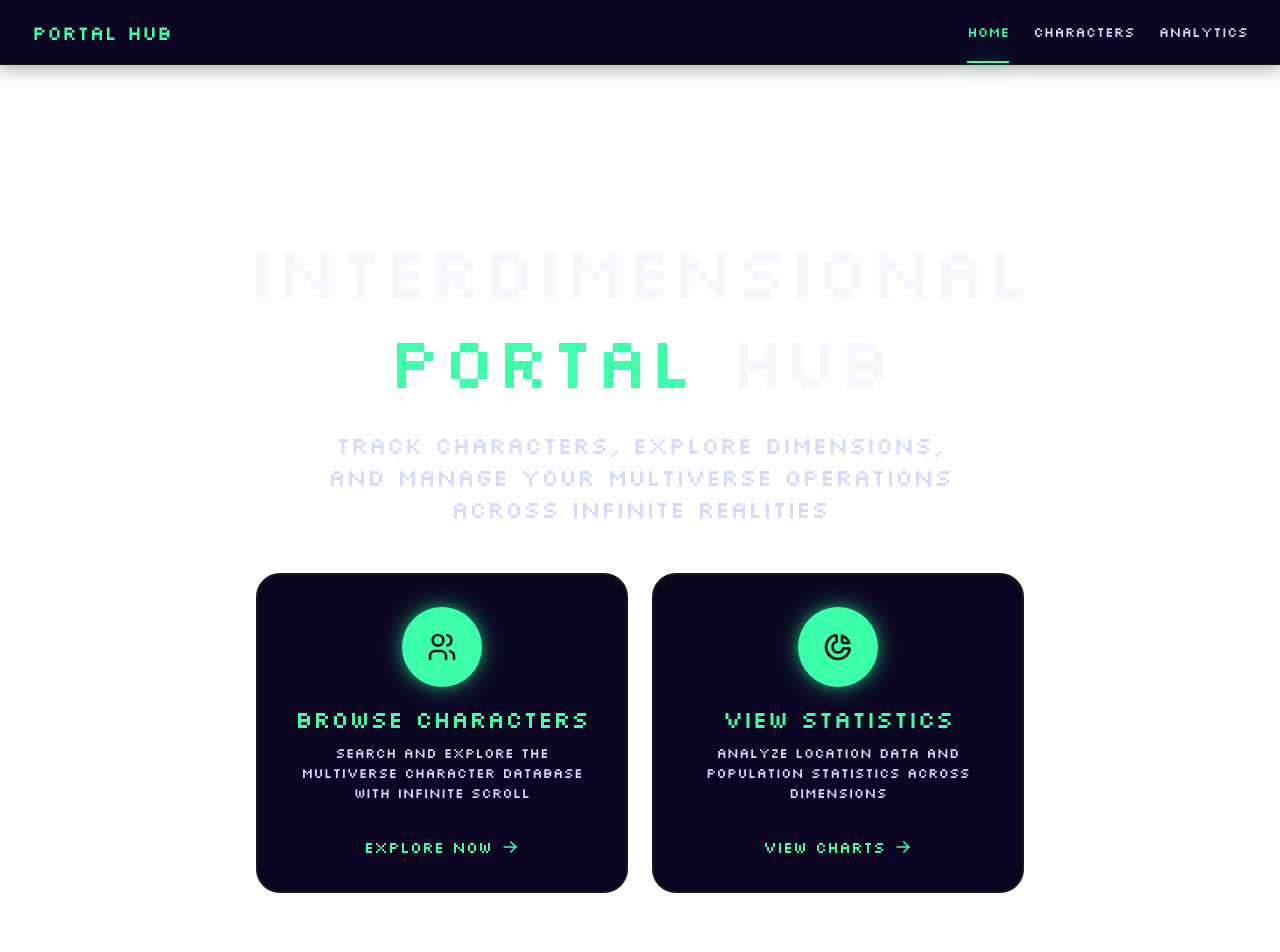
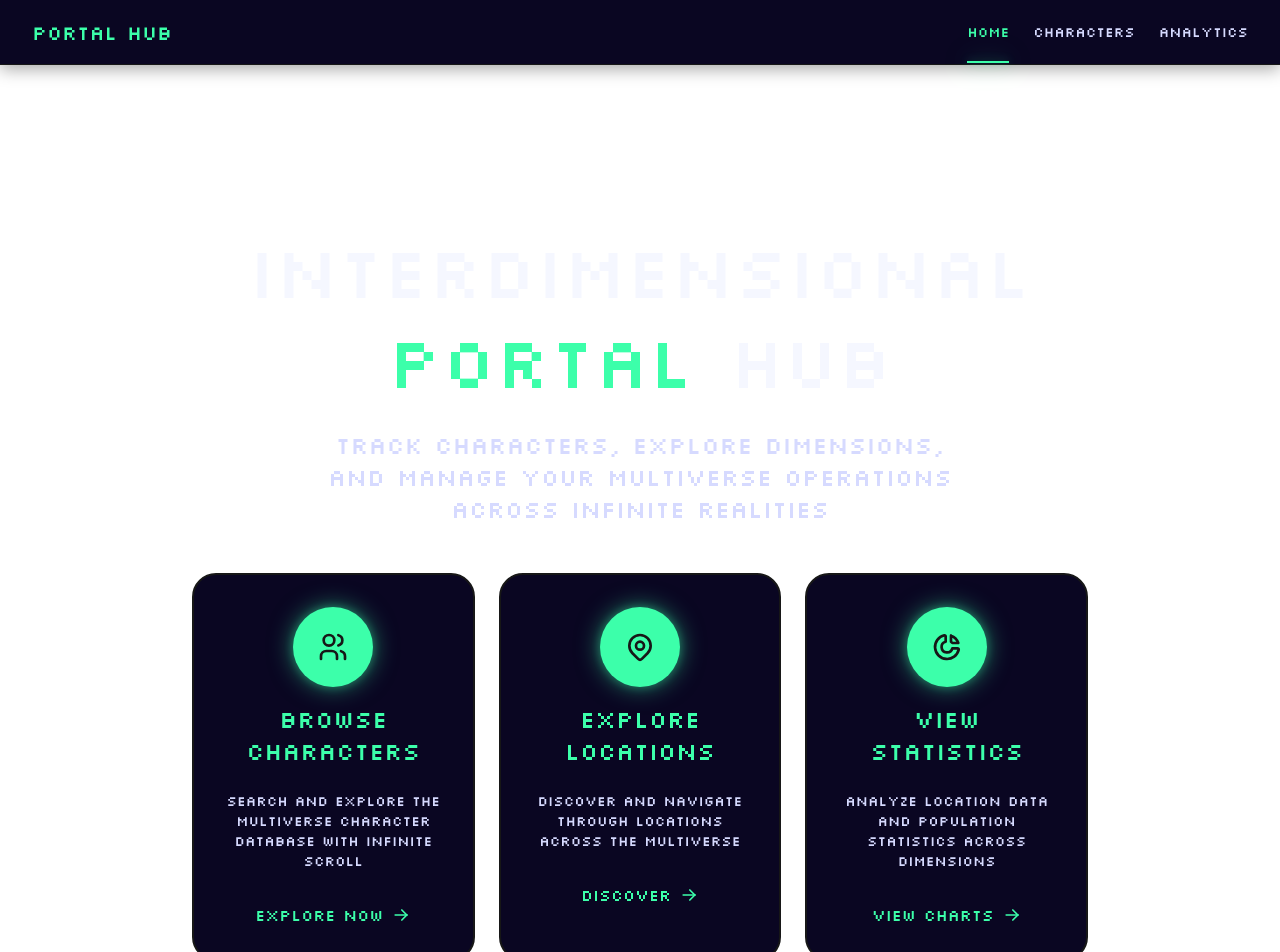
Before and after one commit to raframil/ap-dashboard-test, a Next.js app: page / in a window 1280 px wide. Shown: the top 952 px of the page. Built offline with nearby package versions, Linux system fonts and the light colour scheme.

Commit message:
feat(ui): implement reusable FeatureCard component
Creates a new `FeatureCard` component with sub-components for icon, title, description, and action.
Refactors the homepage to use the new `FeatureCard` for displaying navigation links, improving component reusability and semantic structure.

```diff
--- a/app/page.tsx
+++ b/app/page.tsx
@@ -1,7 +1,7 @@
 "use client";
 
-import { IconArrowRight, IconChartDonut, IconUsers } from "@tabler/icons-react";
-import Link from "next/link";
+import { IconChartDonut, IconMapPin, IconUsers } from "@tabler/icons-react";
+import { FeatureCard } from "@/components/molecules/FeatureCard";
 
 export default function Home() {
   return (
@@ -22,54 +22,41 @@ export default function Home() {
               operations across infinite realities
             </p>
 
-            <div className="grid md:grid-cols-2 gap-6 max-w-3xl mx-auto">
-              <Link
-                href="/characters"
-                className="group bg-surface border-2 border-DEFAULT hover:border-brand rounded-xl p-8 transition-all hover:shadow-portal hover:scale-105"
-              >
-                <div className="flex flex-col items-center gap-4">
-                  <div className="w-20 h-20 rounded-full bg-interactive-primary shadow-portal group-hover:shadow-portal-lg transition-all flex items-center justify-center">
+            <div className="grid md:grid-cols-3 gap-6 max-w-5xl mx-auto">
+              <FeatureCard href="/characters">
+                <FeatureCard.Icon>
                   <IconUsers size={32} />
-                  </div>
-                  <div>
-                    <h3 className="text-2xl font-display text-brand mb-2">
-                      Browse Characters
-                    </h3>
-                    <p className="text-secondary text-sm">
+                </FeatureCard.Icon>
+                <FeatureCard.Title>Browse Characters</FeatureCard.Title>
+                <FeatureCard.Description>
                   Search and explore the multiverse character database with
                   infinite scroll
-                    </p>
-                  </div>
-                  <div className="mt-4 flex items-center gap-2 text-brand group-hover:gap-3 transition-all">
-                    <span className="font-display">Explore Now</span>
-                    <IconArrowRight size={20} />
-                  </div>
-                </div>
-              </Link>
+                </FeatureCard.Description>
+                <FeatureCard.Action>Explore Now</FeatureCard.Action>
+              </FeatureCard>
 
-              <Link
-                href="/analytics"
-                className="group bg-surface border-2 border-DEFAULT hover:border-brand rounded-xl p-8 transition-all hover:shadow-portal hover:scale-105"
-              >
-                <div className="flex flex-col items-center gap-4">
-                  <div className="w-20 h-20 rounded-full bg-interactive-primary shadow-portal group-hover:shadow-portal-lg transition-all flex items-center justify-center">
+              <FeatureCard href="/locations">
+                <FeatureCard.Icon>
+                  <IconMapPin size={32} />
+                </FeatureCard.Icon>
+                <FeatureCard.Title>Explore Locations</FeatureCard.Title>
+                <FeatureCard.Description>
+                  Discover and navigate through locations across the multiverse
+                </FeatureCard.Description>
+                <FeatureCard.Action>Discover</FeatureCard.Action>
+              </FeatureCard>
+
+              <FeatureCard href="/analytics">
+                <FeatureCard.Icon>
                   <IconChartDonut size={32} />
-                  </div>
-                  <div>
-                    <h3 className="text-2xl font-display text-brand mb-2">
-                      View Statistics
-                    </h3>
-                    <p className="text-secondary text-sm">
+                </FeatureCard.Icon>
+                <FeatureCard.Title>View Statistics</FeatureCard.Title>
+                <FeatureCard.Description>
                   Analyze location data and population statistics across
                   dimensions
-                    </p>
-                  </div>
-                  <div className="mt-4 flex items-center gap-2 text-brand group-hover:gap-3 transition-all">
-                    <span className="font-display">View Charts</span>
-                    <IconArrowRight size={20} />
-                  </div>
-                </div>
-              </Link>
+                </FeatureCard.Description>
+                <FeatureCard.Action>View Charts</FeatureCard.Action>
+              </FeatureCard>
             </div>
           </div>
         </div>
--- /dev/null
+++ b/src/components/molecules/FeatureCard/FeatureCard.tsx
@@ -0,0 +1,46 @@
+"use client";
+
+import Link from "next/link";
+import { useState } from "react";
+import { FeatureCardContext } from "./FeatureCardContext";
+import { FeatureCardIcon } from "./FeatureCardIcon";
+import { FeatureCardTitle } from "./FeatureCardTitle";
+import { FeatureCardDescription } from "./FeatureCardDescription";
+import { FeatureCardAction } from "./FeatureCardAction";
+
+interface FeatureCardProps {
+	href: string;
+	children: React.ReactNode;
+	className?: string;
+}
+
+export function FeatureCard({
+	href,
+	children,
+	className = "",
+}: FeatureCardProps) {
+	const [isHovered, setIsHovered] = useState(false);
+
+	return (
+		<FeatureCardContext.Provider value={{ isHovered }}>
+			<Link
+				href={href}
+				className={`
+          group bg-surface border-2 border-DEFAULT hover:border-brand
+          rounded-xl p-8 transition-all hover:shadow-portal hover:scale-105
+          ${className}
+        `}
+				onMouseEnter={() => setIsHovered(true)}
+				onMouseLeave={() => setIsHovered(false)}
+			>
+				<div className="flex flex-col items-center gap-4">{children}</div>
+			</Link>
+		</FeatureCardContext.Provider>
+	);
+}
+
+// Attach sub-components
+FeatureCard.Icon = FeatureCardIcon;
+FeatureCard.Title = FeatureCardTitle;
+FeatureCard.Description = FeatureCardDescription;
+FeatureCard.Action = FeatureCardAction;
--- /dev/null
+++ b/src/components/molecules/FeatureCard/FeatureCardAction.tsx
@@ -0,0 +1,31 @@
+"use client";
+
+import { IconArrowRight } from "@tabler/icons-react";
+import { useFeatureCardContext } from "./FeatureCardContext";
+
+interface FeatureCardActionProps {
+	children: React.ReactNode;
+	icon?: React.ReactNode;
+	className?: string;
+}
+
+export function FeatureCardAction({
+	children,
+	icon = <IconArrowRight size={20} />,
+	className = "",
+}: FeatureCardActionProps) {
+	const { isHovered } = useFeatureCardContext();
+
+	return (
+		<div
+			className={`
+        mt-4 flex items-center text-brand transition-all
+        ${isHovered ? "gap-3" : "gap-2"}
+        ${className}
+      `}
+		>
+			<span className="font-display">{children}</span>
+			{icon}
+		</div>
+	);
+}
--- /dev/null
+++ b/src/components/molecules/FeatureCard/FeatureCardContext.tsx
@@ -0,0 +1,18 @@
+import { createContext, useContext } from "react";
+
+interface FeatureCardContextValue {
+	isHovered: boolean;
+}
+
+export const FeatureCardContext =
+	createContext<FeatureCardContextValue | null>(null);
+
+export function useFeatureCardContext() {
+	const context = useContext(FeatureCardContext);
+	if (!context) {
+		throw new Error(
+			"FeatureCard compound components must be used within FeatureCard",
+		);
+	}
+	return context;
+}
--- /dev/null
+++ b/src/components/molecules/FeatureCard/FeatureCardDescription.tsx
@@ -0,0 +1,11 @@
+interface FeatureCardDescriptionProps {
+	children: React.ReactNode;
+	className?: string;
+}
+
+export function FeatureCardDescription({
+	children,
+	className = "",
+}: FeatureCardDescriptionProps) {
+	return <p className={`text-secondary text-sm ${className}`}>{children}</p>;
+}
--- /dev/null
+++ b/src/components/molecules/FeatureCard/FeatureCardIcon.tsx
@@ -0,0 +1,28 @@
+"use client";
+
+import { useFeatureCardContext } from "./FeatureCardContext";
+
+interface FeatureCardIconProps {
+	children: React.ReactNode;
+	className?: string;
+}
+
+export function FeatureCardIcon({
+	children,
+	className = "",
+}: FeatureCardIconProps) {
+	const { isHovered } = useFeatureCardContext();
+
+	return (
+		<div
+			className={`
+        w-20 h-20 rounded-full bg-interactive-primary
+        shadow-portal transition-all flex items-center justify-center
+        ${isHovered ? "shadow-portal-lg" : ""}
+        ${className}
+      `}
+		>
+			{children}
+		</div>
+	);
+}
--- /dev/null
+++ b/src/components/molecules/FeatureCard/FeatureCardTitle.tsx
@@ -0,0 +1,15 @@
+interface FeatureCardTitleProps {
+	children: React.ReactNode;
+	className?: string;
+}
+
+export function FeatureCardTitle({
+	children,
+	className = "",
+}: FeatureCardTitleProps) {
+	return (
+		<h3 className={`text-2xl font-display text-brand mb-2 ${className}`}>
+			{children}
+		</h3>
+	);
+}
--- /dev/null
+++ b/src/components/molecules/FeatureCard/index.ts
@@ -0,0 +1 @@
+export { FeatureCard } from "./FeatureCard";
```
Lines whose indentation alone changed are shown as unchanged.
